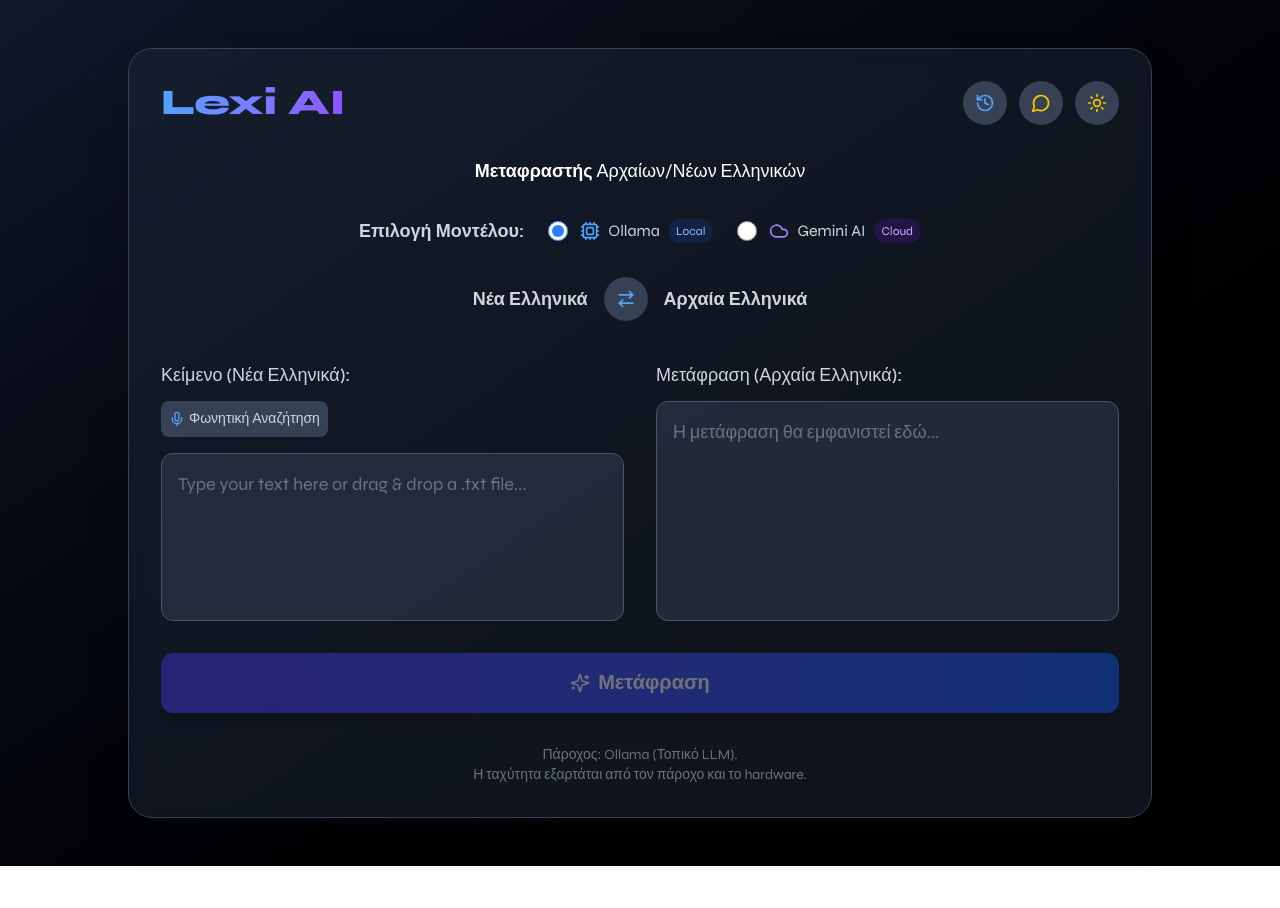
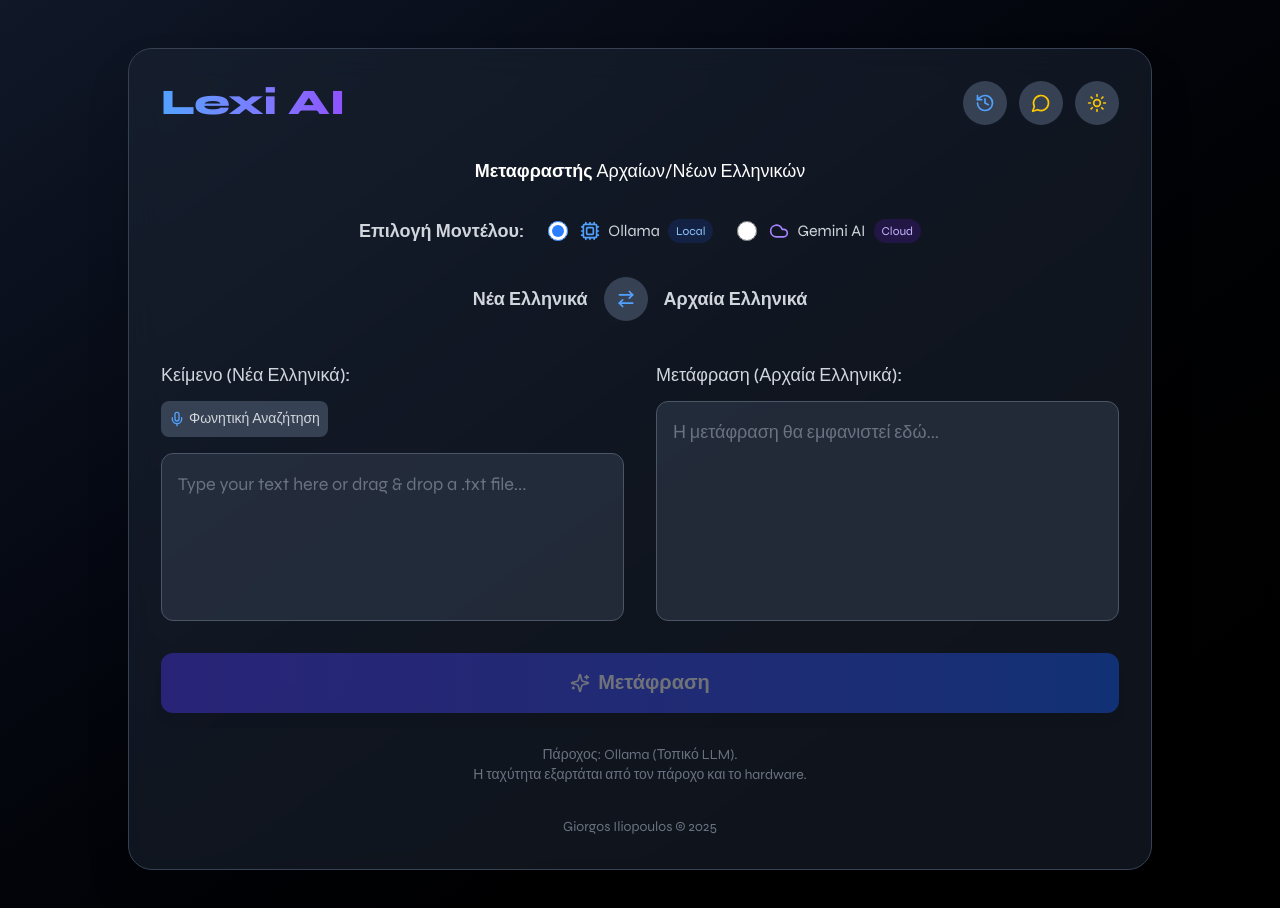
Before and after one commit to gioiliop7/greek-ai-translator, a Next.js app: page / in a window 1280 px wide. Shown: the top 908 px of the page. Before the commit the page ends 866 px from the top, so only its background shows below. Built offline with nearby package versions, Linux system fonts and the light colour scheme.

Commit message:
add copyright footer

```diff
--- a/app/page.tsx
+++ b/app/page.tsx
@@ -987,6 +987,13 @@
             </span>
           )}
         </p>
+        <p
+          className={`text-center ${
+            darkMode ? "text-gray-500" : "text-gray-600"
+          } text-sm mt-8`}
+        >
+          Giorgos Iliopoulos © {new Date().getFullYear()}
+        </p>
       </div>
 
       {/* History Panel */}
```
